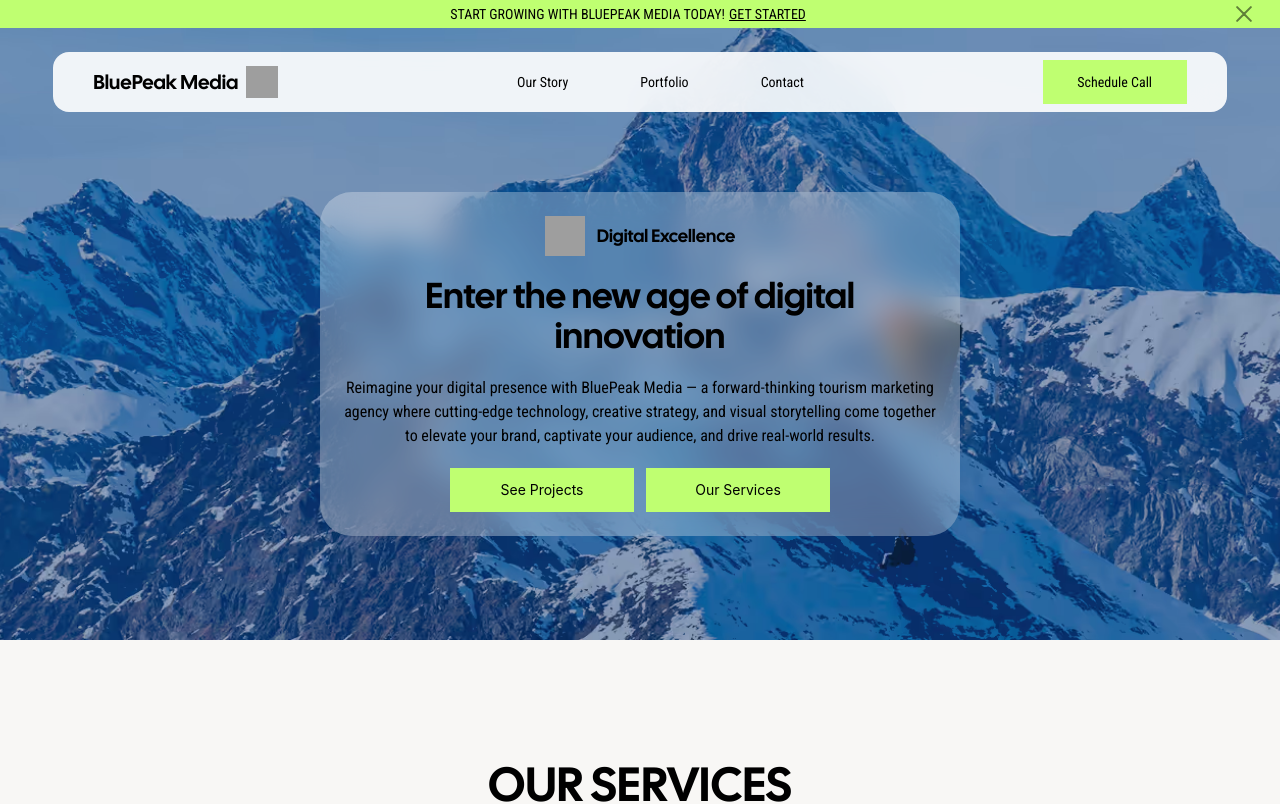
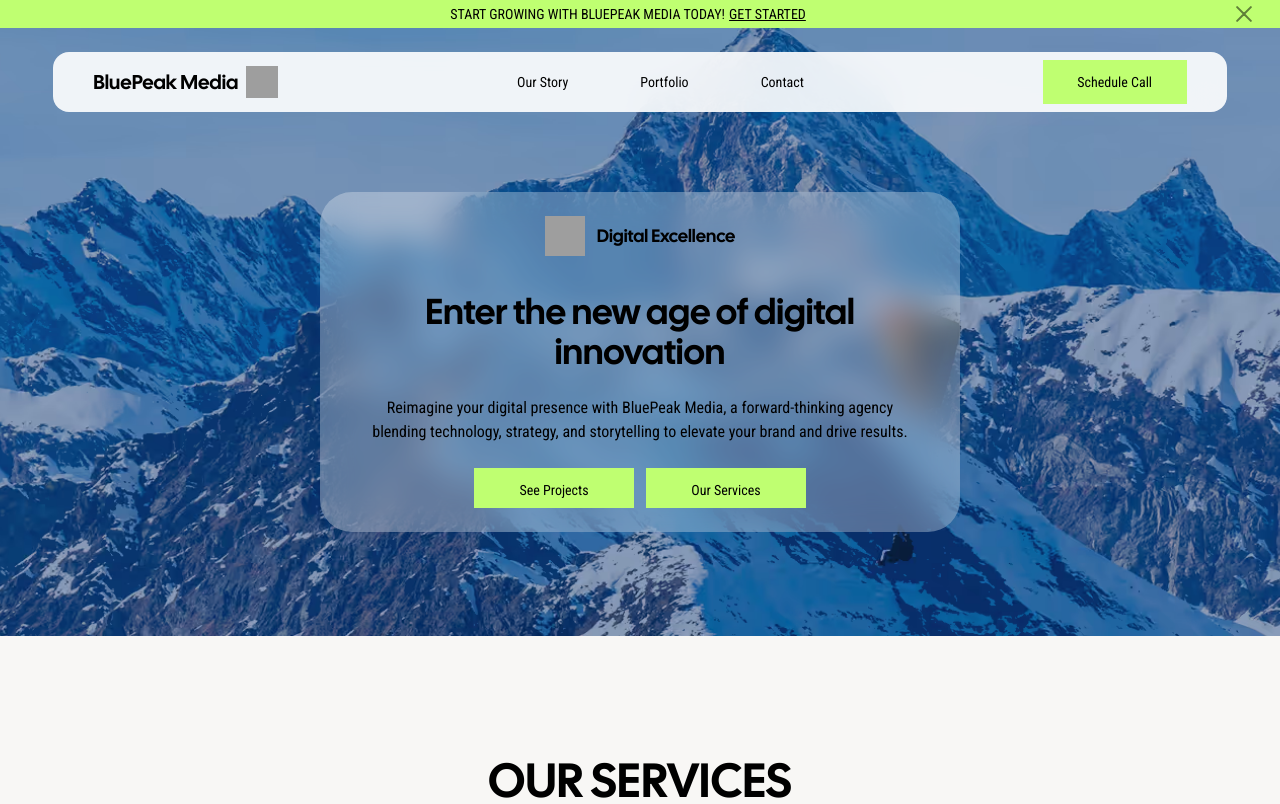
Before and after one commit to softwareNinja-888/waypointMedia, a React (Vite) app in the folder waypointMedia/: page / in a window 1280 px wide. Shown: the top 804 px of the page. Built offline with nearby package versions, Linux system fonts and the light colour scheme; grey boxes are pictures that could not be loaded; the HTML template or start-up script is replaced by a standard one; a web font is replaced by a local one.

Commit message:
Refactor code

```diff
--- a/waypointMedia/src/components/Header.jsx
+++ b/waypointMedia/src/components/Header.jsx
@@ -36,7 +36,10 @@ export function Header({content}){
             </nav>
 
             {/* CTA */}
-            <Btn text="Schedule Call" bg="bg-mainGreen border-none" textColor="hidden md:flex text-black text-sm trasition-all duration-500 hover:rounded-xl hover:scale-103 " font="font-Roboto" width='h-11 w-36'/>
+            <Link to='/contact' className=" ">
+                <Btn text="Schedule Call" bg="bg-mainGreen border-none" textColor="hidden md:flex text-black text-sm trasition-all duration-500 hover:rounded-xl hover:scale-103 " font="font-Roboto" width='h-11 w-36'/>
+            </Link>
+
 
         </div>
     )
--- a/waypointMedia/src/components/Hero.jsx
+++ b/waypointMedia/src/components/Hero.jsx
@@ -68,22 +68,20 @@ export function Hero({content}) {
 
 
                 <motion.div
-                    className="text-xl md:text-4xl font-Cal_Sans text-center"
+                    className="text-xl md:text-4xl font-Cal_Sans text-center mt-4"
                     variants={itemVariants}
                 >
                     Enter the new age of digital innovation
                 </motion.div>
 
                 <motion.div
-                    className="font-Roboto text-center w-12/12 md:w-12/12 mx-auto text-md md:text-md"
+                    className="font-Roboto text-center w-12/12 md:w-11/12 mx-auto text-md md:text-md md:my-1"
                     variants={itemVariants}
                 >
 
                     {/* Subtext */}
 
-                    Reimagine your digital presence with {content.name} — a forward-thinking tourism marketing agency where cutting-edge technology, creative strategy, and visual storytelling come together to elevate your brand, captivate your audience, and drive real-world results.
-
-
+                   Reimagine your digital presence with {content.name}, a forward-thinking agency blending technology, strategy, and storytelling to elevate your brand and drive results.
                 </motion.div>
 
                 <div className="flex flex-row justify-center gap-3">
@@ -93,7 +91,7 @@ export function Hero({content}) {
                         whileTap={{ scale: 0.98 }}
                     >
                         <Link to='/portfolio' className="mx-auto block w-fit ">
-                            <Btn text="See Projects" bg="bg-mainGreen border-none" textColor="text-black text-sm trasition-all duration-500 hover:rounded-xl hover:scale-103 " font="font-Inter" width='w-30 h-10 md:h-11 md:w-46'/>
+                            <Btn text="See Projects" bg="bg-mainGreen border-none" textColor="text-black text-sm trasition-all duration-500 hover:rounded-xl hover:scale-103 " font="font-Roboto" width='w-30 h-10 md:h-10 md:w-40'/>
                         </Link>
                     </motion.div>
                     <motion.div
@@ -101,9 +99,15 @@ export function Hero({content}) {
                         whileHover={{ scale: 1.05 }}
                         whileTap={{ scale: 0.98 }}
                     >
-                        <Link to='/contact' className="mx-auto block w-fit ">
-                            <Btn text="Our Services" bg="bg-mainGreen border-none" textColor="text-black text-sm trasition-all duration-500 hover:rounded-xl hover:scale-103 " font="font-Inter" width='w-30 h-10 md:h-11 md:w-46'/>
-                        </Link>
+                       <a href="#services" className="mx-auto block w-fit">
+                          <Btn
+                            text="Our Services"
+                            bg="bg-mainGreen border-none"
+                            textColor="text-black text-sm transition-all duration-500 hover:rounded-xl hover:scale-103"
+                            font="font-Roboto"
+                            width="w-30 h-10 md:h-10 md:w-40"
+                          />
+                        </a>
                     </motion.div>
                 </div>
             </motion.div>
--- a/waypointMedia/src/components/Services.jsx
+++ b/waypointMedia/src/components/Services.jsx
@@ -62,7 +62,7 @@ export function Services({content}) {
 
     return (
         <>
-            <div  style={{backgroundImage:"url('/bg/shape2.avif')"}}>
+            <div id="services" style={{backgroundImage:"url('/bg/shape2.avif')"}}>
                 <div className="flex justify-center gap-2 text-5xl text-black text-center font-Cal_Sans uppercase">
                     Our Services
                   </div>
--- a/waypointMedia/src/index.css
+++ b/waypointMedia/src/index.css
@@ -54,12 +54,14 @@
 
 }
 
+html {
+  scroll-behavior: smooth;
+}
 
 body{
   background-color: #F8F7F5;
 }
 
-
 @keyframes marquee {
   0% {transform:translateX(0%);}
   100% {transform: translateX(-50%);}
```
